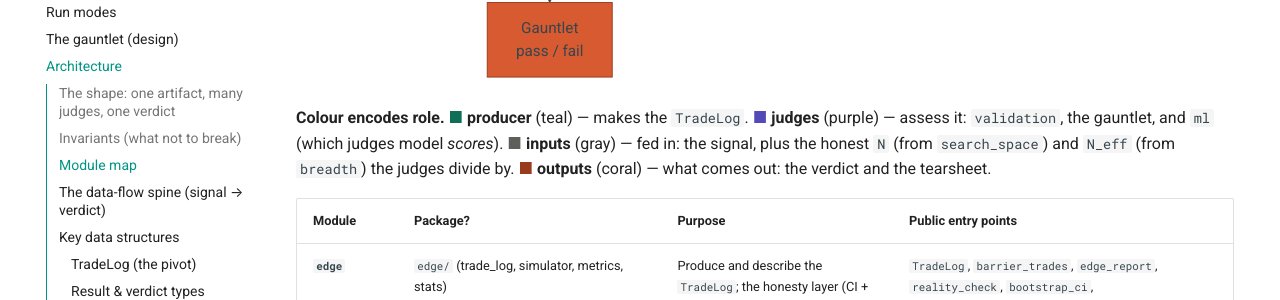
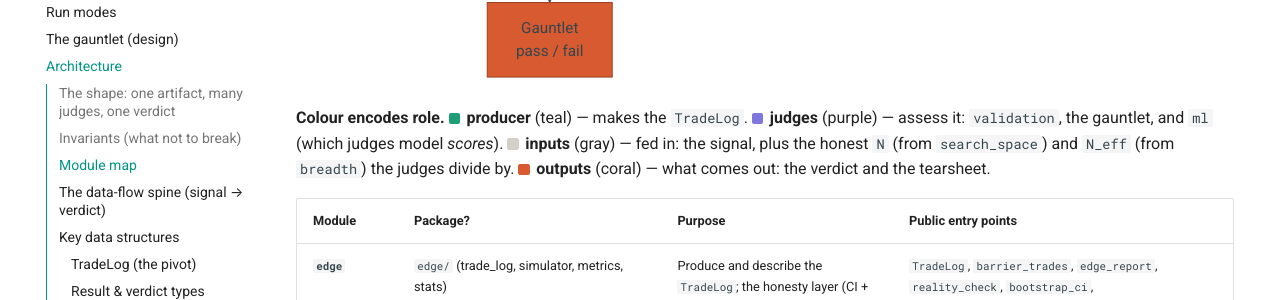
Before and after one commit to mspinola/crucible, an MkDocs documentation site: the page built from docs/architecture.md, in a window 1280 px wide and 1400 px high, scrolled down 1845 px. Shown: the part 150-450 px from the top of the window. Built offline with MkDocs 1.6.1 and Material for MkDocs 9.7.7, drawn with Linux system fonts in a browser that asks for light colours; comment, search, counter and statistics services are not loaded.

Commit message:
docs: make the legend swatches actually coloured
The inline style="color:…" swatches rendered white — Material strips/overrides inline
styles, so the ■ fell back to the theme's default text colour. Replace them with proper
CSS swatch classes (.sw-producer/.sw-judge/.sw-input/.sw-output in extra.css, a sized
inline-block with a background), which the theme can't override. Also keep each <span>
tag on one line — a line-broken class attribute had mangled two of them. Verified: all
four swatches compute their correct backgrounds (teal/purple/gray/coral).

Co-Authored-By: Claude Opus 4.8 <noreply@anthropic.com>

````diff
--- a/docs/architecture.md
+++ b/docs/architecture.md
@@ -61,13 +61,11 @@ flowchart TD
     classDef output fill:#D85A30,stroke:#993C1D,color:#fff;
 ```
 
-**Colour encodes role.** <span style="color:#0F6E56">■</span> **producer** (teal) — makes the
-`TradeLog`. <span style="color:#534AB7">■</span> **judges** (purple) — assess it:
-`validation`, the gauntlet, and `ml` (which judges model *scores*). <span
-style="color:#5F5E5A">■</span> **inputs** (gray) — fed in: the signal, plus the honest
-`N` (from `search_space`) and `N_eff` (from `breadth`) the judges divide by. <span
-style="color:#993C1D">■</span> **outputs** (coral) — what comes out: the verdict and the
-tearsheet.
+**Colour encodes role.**
+<span class="sw sw-producer"></span> **producer** (teal) — makes the `TradeLog`.
+<span class="sw sw-judge"></span> **judges** (purple) — assess it: `validation`, the gauntlet, and `ml` (which judges model *scores*).
+<span class="sw sw-input"></span> **inputs** (gray) — fed in: the signal, plus the honest `N` (from `search_space`) and `N_eff` (from `breadth`) the judges divide by.
+<span class="sw sw-output"></span> **outputs** (coral) — what comes out: the verdict and the tearsheet.
 
 | Module | Package? | Purpose | Public entry points |
 |---|---|---|---|
--- a/docs/stylesheets/extra.css
+++ b/docs/stylesheets/extra.css
@@ -43,3 +43,17 @@
 [data-md-color-scheme="slate"] .md-typeset .gate {
   color: #5dcaa5;
 }
+
+/* Legend swatches for the Architecture module map (colour = role). */
+.md-typeset .sw {
+  display: inline-block;
+  width: 0.72em;
+  height: 0.72em;
+  border-radius: 2px;
+  vertical-align: -1px;
+  margin-right: 0.15em;
+}
+.md-typeset .sw-producer { background: #1D9E75; }
+.md-typeset .sw-judge    { background: #7F77DD; }
+.md-typeset .sw-input    { background: #D3D1C7; }
+.md-typeset .sw-output   { background: #D85A30; }
````
